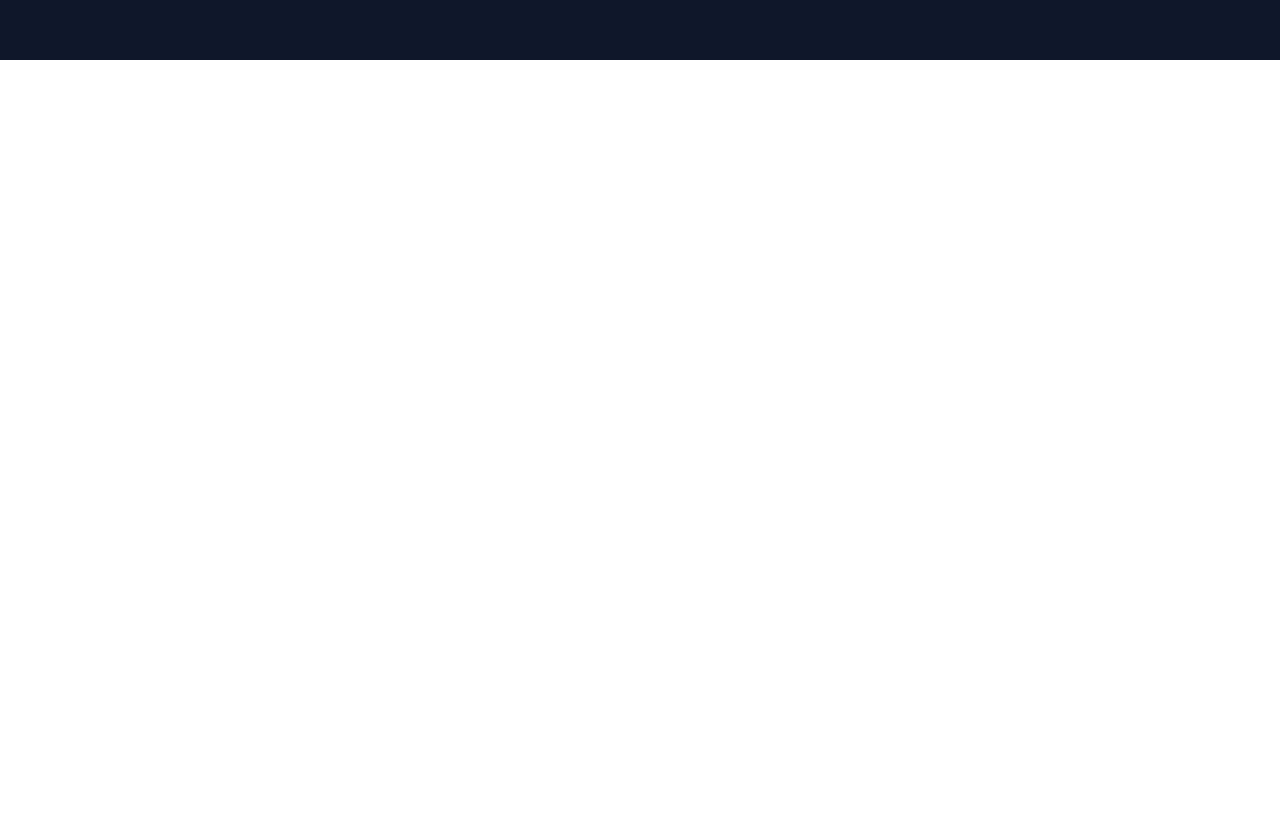
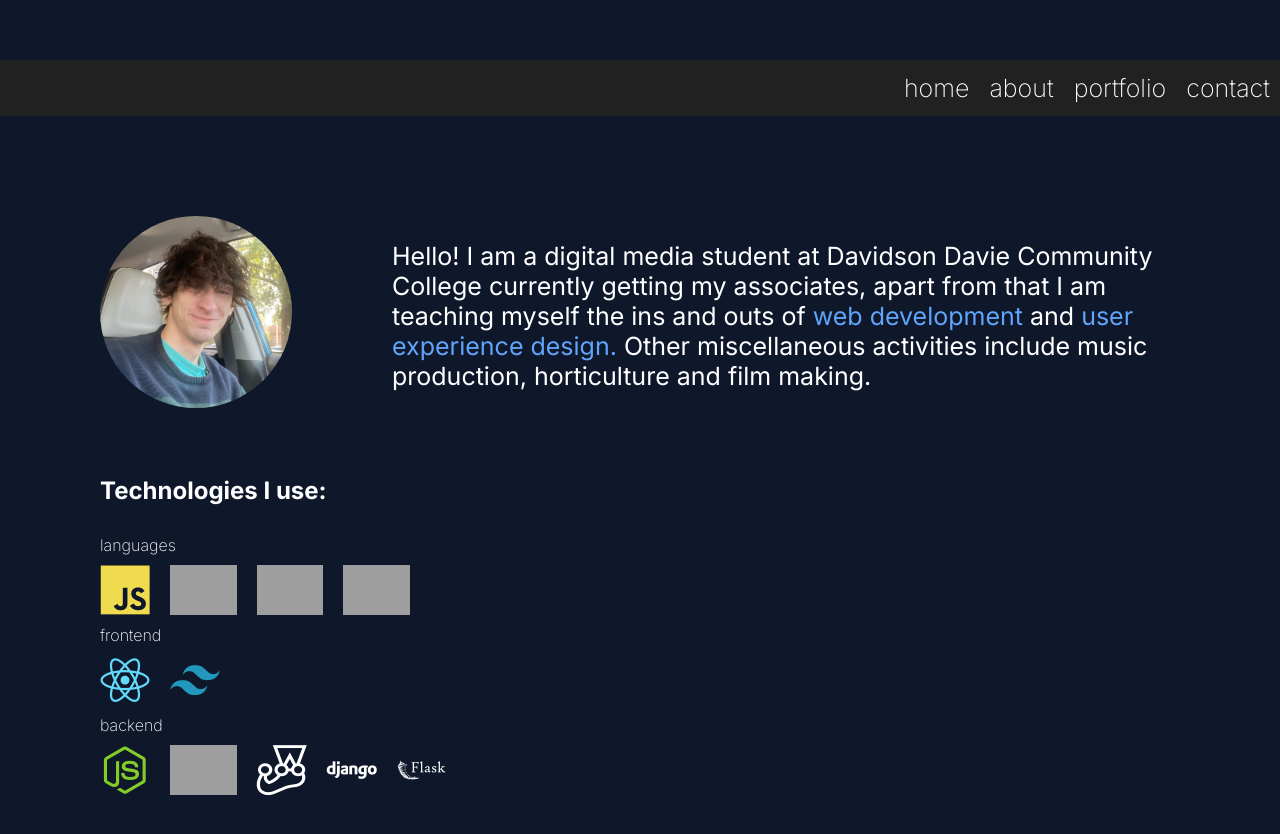
Before and after one commit to TheBenster/TOP-Portfolio, a website built with webpack: page dist/index.html in a window 1280 px wide. Shown: the part 740-1574 px from the top of the page. Before the commit the page ends 800 px from the top, so only its background shows below. Built offline with nearby package versions, Linux system fonts and the light colour scheme; grey boxes are pictures that could not be loaded.

Commit message:
add html for about section

```diff
--- a/dist/index.html
+++ b/dist/index.html
@@ -6,16 +6,97 @@
     <title>Document</title>
     <script src="/dist/main.js" defer></script>
     <link rel="stylesheet" href="/src/index.css" />
+
+    <link
+      rel="stylesheet"
+      href="https://cdn.jsdelivr.net/gh/devicons/devicon@v2.15.1/devicon.min.css"
+    />
   </head>
   <body>
     <div id="root">
-      <div class="home">
-        <div class="title-btn">
-          <h1 class="title">hi, i'm <span class="name">ben</span></h1>
-          <h1 class="position">web developer and UX designer</h1>
-          <button class="btn">view my work</button>
+      <section class="homepage">
+        <div class="home">
+          <div class="title-btn">
+            <h1 class="title">hi, i'm <span class="name">ben</span></h1>
+            <h1 class="position">web developer and UX designer</h1>
+            <a href="#portfolio" class="link-to"
+              ><button class="btn">view my work</button></a
+            >
+          </div>
         </div>
-      </div>
+      </section>
+      <section id="about-page">
+        <div class="about">
+          <div class="about-nav">
+            <div class="nav home-nav">home</div>
+            <div class="nav about-nav">about</div>
+            <div class="nav portfolio-nav">portfolio</div>
+            <div class="nav contact-nav">contact</div>
+          </div>
+          <div class="about-content">
+            <div class="top-half">
+              <div class="headshot">
+                <img class="headshot-img" src="/src/headshot.jpeg" alt="" />
+              </div>
+              <div class="about-intro">
+                <p class="intro-text">
+                  Hello! I am a digital media student at Davidson Davie
+                  Community College currently getting my associates, apart from
+                  that I am teaching myself the ins and outs of
+                  <span class="name">web development</span>
+                  and <span class="name">user experience design.</span> Other
+                  miscellaneous activities include music production,
+                  horticulture and film making.
+                </p>
+              </div>
+            </div>
+            <div class="bottom-half">
+              <h1>Technologies I use:</h1>
+              <div class="tech-cards">
+                <div class="card-head">languages</div>
+                <div class="card-body">
+                  <i id="svgs" class="devicon-javascript-plain colored"></i>
+                  <img
+                    style="height: 50px"
+                    src="https://cdn.jsdelivr.net/gh/devicons/devicon/icons/python/python-original.svg"
+                  />
+                  <img
+                    style="height: 50px"
+                    src="https://cdn.jsdelivr.net/gh/devicons/devicon/icons/html5/html5-original.svg"
+                  />
+                  <img
+                    style="height: 50px"
+                    src="https://cdn.jsdelivr.net/gh/devicons/devicon/icons/css3/css3-original.svg"
+                  />
+                </div>
+              </div>
+              <div class="tech-cards">
+                <div class="card-head">frontend</div>
+                <div class="card-body">
+                  <i class="devicon-react-original colored"></i>
+                  <i class="devicon-tailwindcss-plain colored"></i>
+                </div>
+              </div>
+              <div class="tech-cards">
+                <div class="card-head">backend</div>
+                <div class="card-body">
+                  <i class="devicon-nodejs-plain colored"></i
+                  ><img
+                    style="height: 50px"
+                    src="https://cdn.jsdelivr.net/gh/devicons/devicon/icons/webpack/webpack-original.svg"
+                  />
+
+                  <i class="devicon-jest-plain"></i>
+
+                  <i class="devicon-django-plain-wordmark"></i>
+
+                  <i class="devicon-flask-original-wordmark"></i>
+                </div>
+              </div>
+            </div>
+          </div>
+        </div>
+      </section>
     </div>
   </body>
 </html>
```
Also changed, not shown: dist/main.js (+108 -1 lines).
